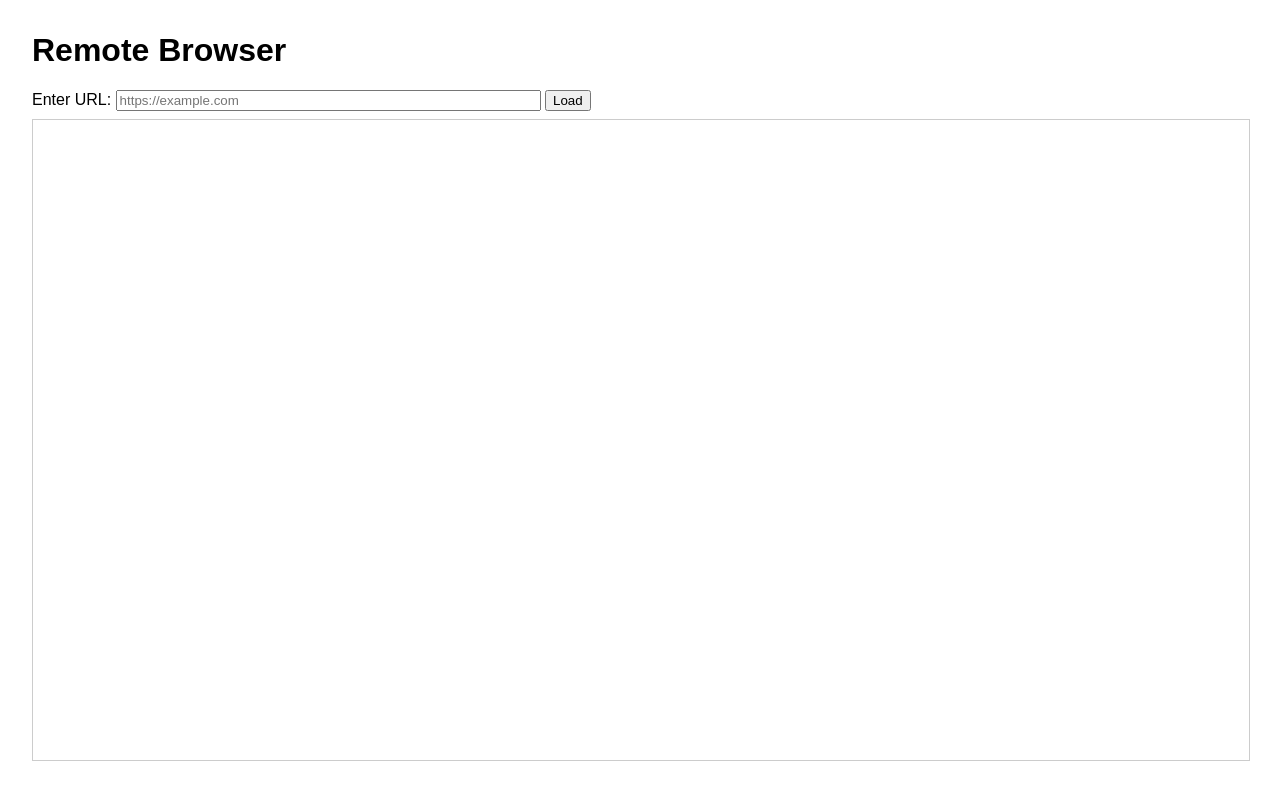
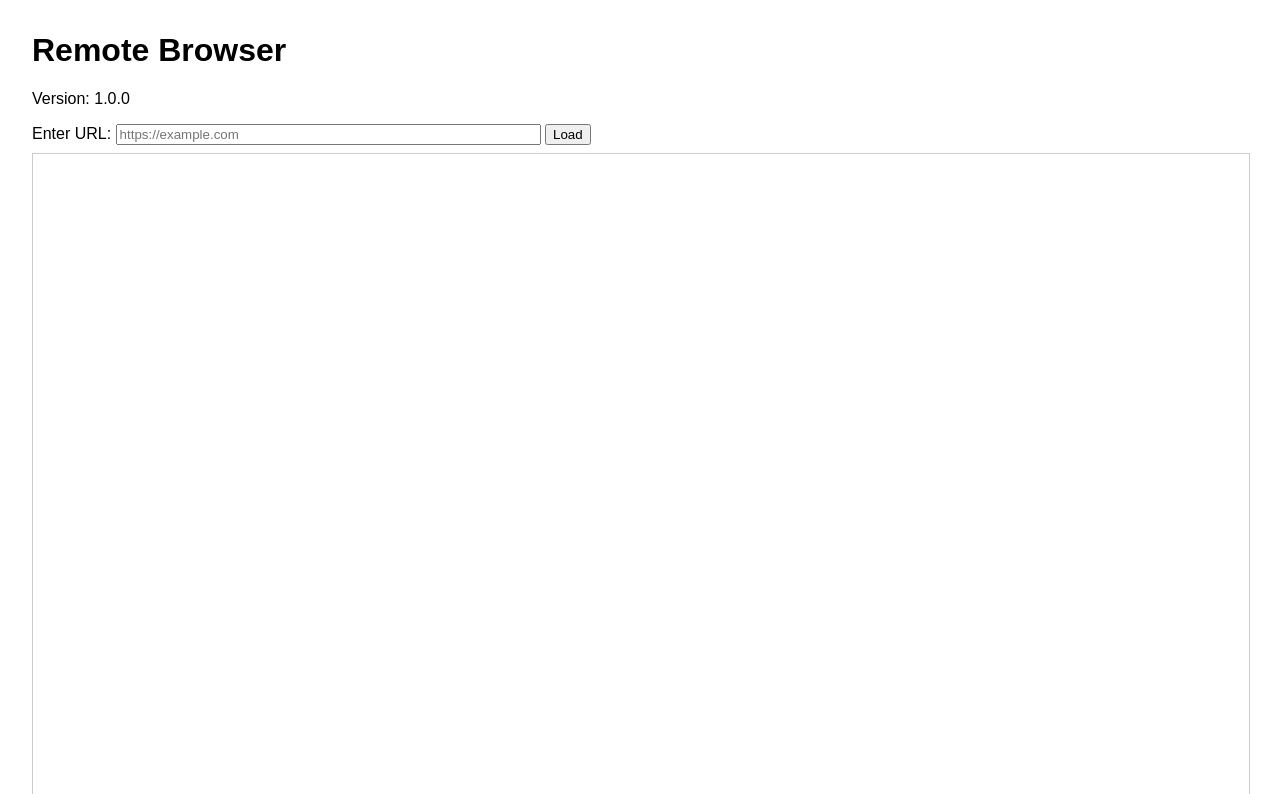
Before and after one commit to bren-uijl/remote-browser-on-render, a Flask app: page / in a window 1280 px wide. Shown: the top 794 px of the page. Before the commit the page ends 761 px from the top, so only its background shows below. Run offline with Flask 3, Linux system fonts and the light colour scheme.

Commit message:
Add version constant, /version endpoint, and display version in UI

```diff
--- a/app.py
+++ b/app.py
@@ -4,11 +4,12 @@ import requests
 import re
 from urllib.parse import urljoin, quote
 
+VERSION = "1.0.0"
 app = Flask(__name__)
 
 @app.route('/')
 def index():
-    return render_template('index.html')
+    return render_template('index.html', version=VERSION)
 
 @app.route('/fetch')
 def fetch_route():
@@ -28,7 +29,7 @@ def fetch_route():
             html = resp.text
             # Insert a <base> tag so that any URLs generated by JavaScript that are not rewritten still resolve to the original site
             if '<head' in html.lower():
-                html = re.sub(r'(<head[^>]*>)', "\\\\1<base href='" + url + "'>", html, flags=re.IGNORECASE)
+                html = re.sub(r'(<head[^>]*>)', lambda m: f"{m.group(1)}<base href='{url}'>", html, flags=re.IGNORECASE)
             # Function to replace relative src/href attributes with proxy URLs
             def replace_relative(match):
                 attr = match.group(1)
@@ -52,6 +53,10 @@ def fetch_route():
     except Exception as e:
         return jsonify({'error': f'Failed to fetch URL: {e}'}), 500
 
+@app.route('/version')
+def version():
+    return jsonify({'version': VERSION})
+
 if __name__ == '__main__':
     # Render uses PORT environment variable
     port = int(os.getenv('PORT', 5000))
--- a/templates/index.html
+++ b/templates/index.html
@@ -12,6 +12,7 @@
 </head>
 <body>
     <h1>Remote Browser</h1>
+    <p id="version">Version: {{ version }}</p>
     <form id="urlForm">
         <label for="urlInput">Enter URL:</label>
         <input type="text" id="urlInput" placeholder="https://example.com" size="50" required />
```
